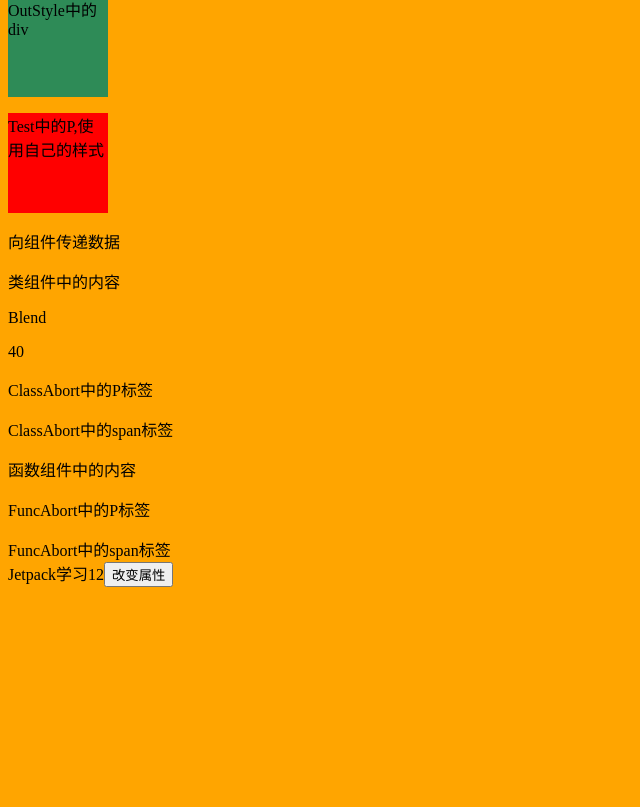
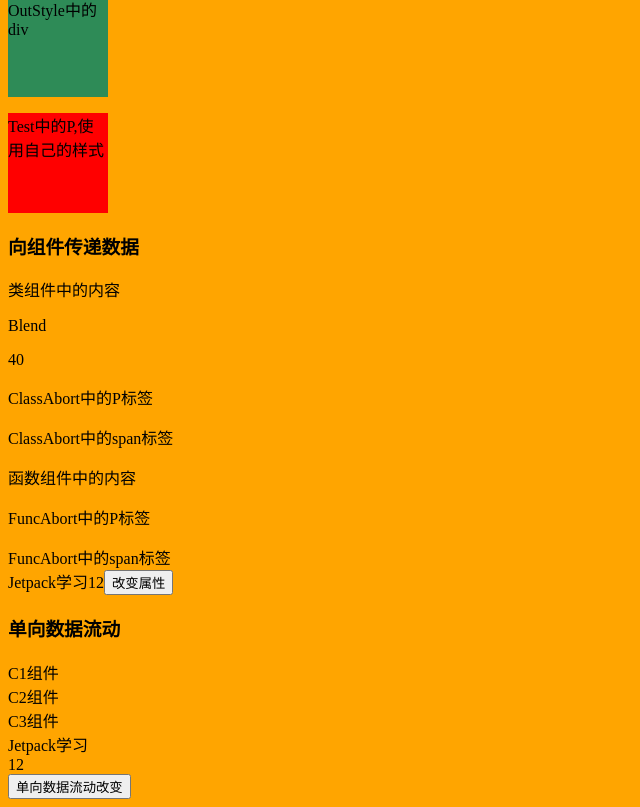
Before and after one commit to BlendAndroid/blend-react-app, a React (Create React App) app: page / in a window 1280 px wide. Shown: the part 828-1635 px from the top of the page, without its empty margins (0-640 px from the left). Before the commit the page ends 1423 px from the top, so only its background shows below. Built offline with nearby package versions, Linux system fonts and the light colour scheme.

Commit message:
单向数据流动

```diff
--- a/src/App.js
+++ b/src/App.js
@@ -3,6 +3,7 @@ import ClassAbort from './ClassAbort';
 import FuncAbort from './FuncAbort';
 import OutStyle from './OutStyle'
 import Header from './Header';
+import C1 from './C1';
 
 /**
  * JSX语法
@@ -55,6 +56,13 @@ import Header from './Header';
  * 函数组件的类型校验，prop-types
  *
  * 组件状态：状态就数据，因此组件状态指的就是某一个组件自己的数据 ,当我们修改某一个数据的时候，界面上的DOM中数据展示也会自动更新
+ * 函数组件其实是无状态的，类组件是有状态的
+ *
+ * 单向数据流动：将不同组件之前需要共享的数据都定义在上层
+ *
+ *
+ * 类组件和函数组件？？
+ * this？？
  */
 
 const name = '学习前端'
@@ -164,7 +172,7 @@ function App() {
 
       <div> <OutStyle /></div>
 
-      <div>向组件传递数据</div>
+      <h3>向组件传递数据</h3>
       {/* <div><ClassAbort name={"小海加油"} age={18} /></div> */}
       <div>
         <ClassAbort {...objAbord} >
@@ -181,7 +189,8 @@ function App() {
         </FuncAbort>
       </div>
 
-      <div><Header></Header></div>
+      <div><Header>单向数据流动</Header></div>
+
     </div>
   );
 }
--- /dev/null
+++ b/src/C1.js
@@ -0,0 +1,12 @@
+import C2 from './C2'
+
+function C1(props) {
+    return (
+        <div>
+            C1组件
+            <C2 {...props}></C2>
+        </div>
+    )
+}
+
+export default C1
--- /dev/null
+++ b/src/C2.js
@@ -0,0 +1,12 @@
+import C3 from './C3'
+
+function C2(props) {
+    return (
+        <div>
+            C2组件
+            <C3 {...props}></C3>
+        </div>
+    )
+}
+
+export default C2
--- /dev/null
+++ b/src/C3.js
@@ -0,0 +1,13 @@
+
+function C3(props) {
+    return (
+        <div>
+            C3组件
+            <div>{props.name}</div>
+            <div>{props.age}</div>
+            <button onClick={() => props.change({ name: '单向流动', age: 100 })}>单向数据流动改变</button>
+        </div>
+    )
+}
+
+export default C3
--- a/src/Header.js
+++ b/src/Header.js
@@ -1,4 +1,5 @@
 import { Component } from "react";
+import C1 from "./C1";
 
 class Header extends Component {
 
@@ -13,9 +14,13 @@ class Header extends Component {
     handler = () => {
         this.setState({
             name: "Compose学习",
-            age:++this.state.age
+            age: ++this.state.age
         })
+    }
 
+    // 定义状态的更新方法, 当前外只负责定义，在想要修改数据的地方会进行调用
+    dataFlow = ({ name, age }) => {
+        this.setState({ name, age })
     }
 
 
@@ -25,6 +30,8 @@ class Header extends Component {
                 {this.state.name}
                 {this.state.age}
                 <button onClick={this.handler}>改变属性</button>
+                <h3>{this.props.children}</h3>
+                <C1 {...this.state} change={this.dataFlow}></C1>
             </>
         )
     }
```
